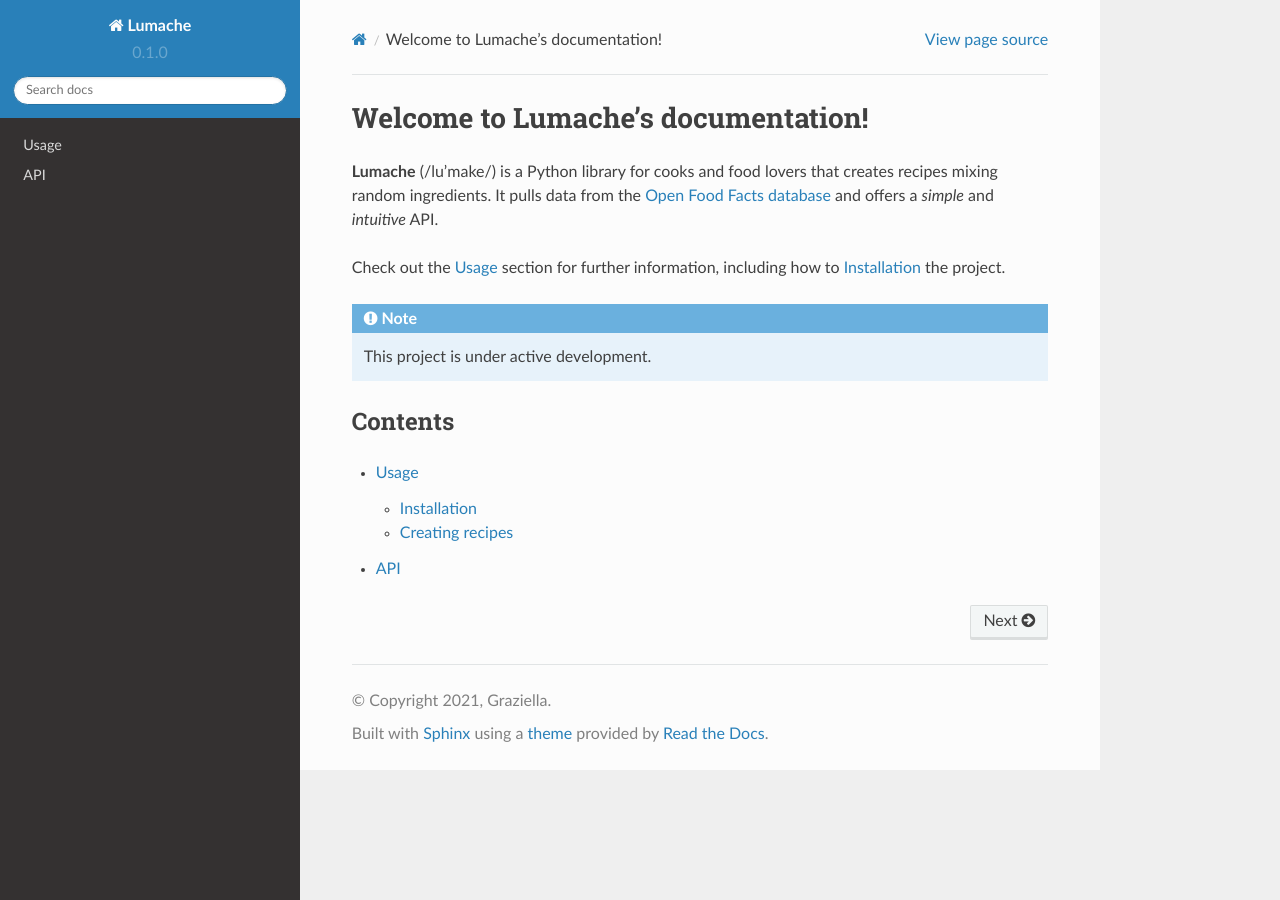
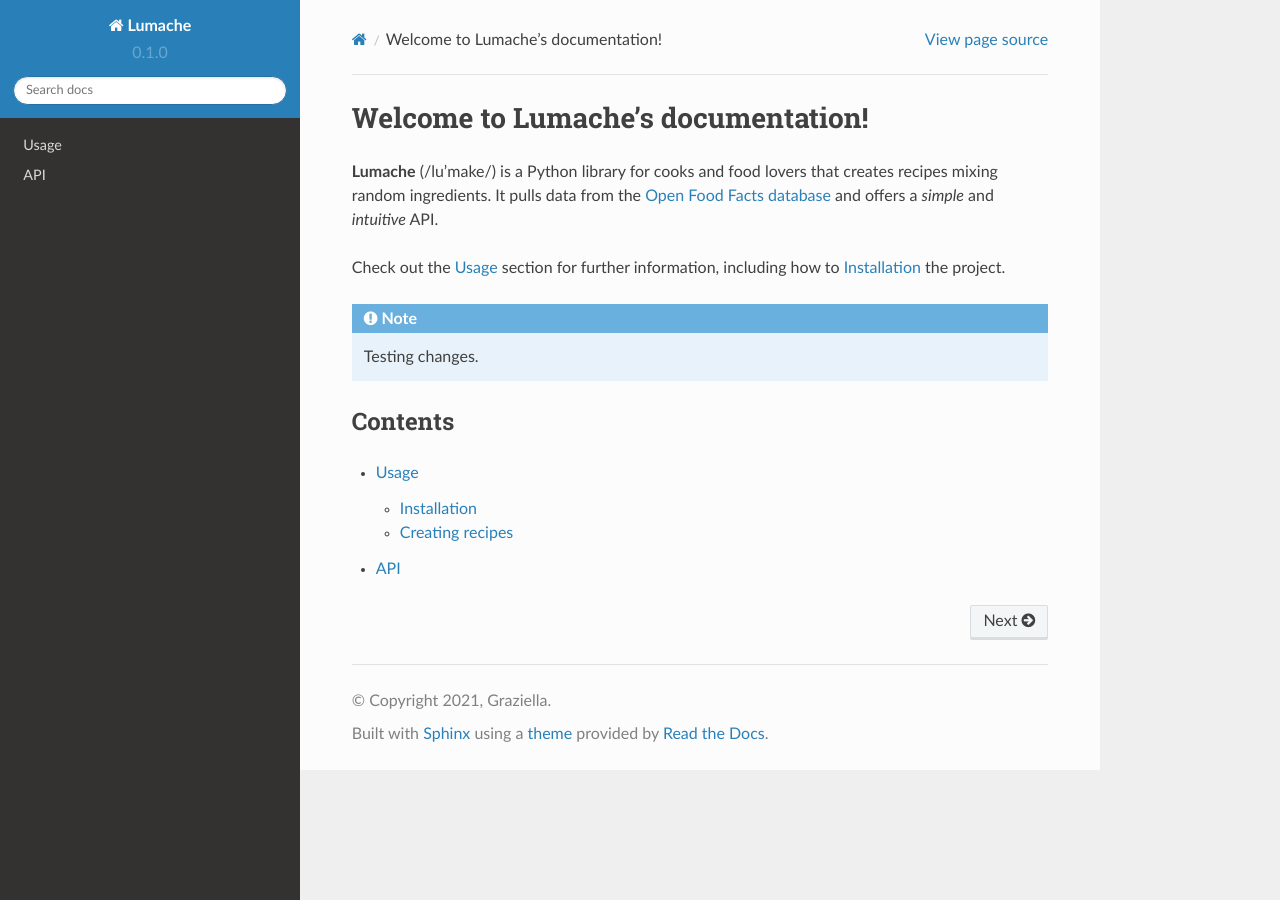
Before and after one commit to acad600/test-hol, a Sphinx documentation site: the page built from docs/source/index.rst, in a window 1280 px wide. Built offline with Sphinx 7.4.7 and the Read the Docs theme 2.0.0, drawn with Linux system fonts in a browser that asks for light colours.

Commit message:
test changes

```diff
--- a/docs/source/index.rst
+++ b/docs/source/index.rst
@@ -11,7 +11,7 @@ how to :ref:`installation` the project.
 
 .. note::
 
-   This project is under active development.
+   Testing changes.
 
 Contents
 --------
```
